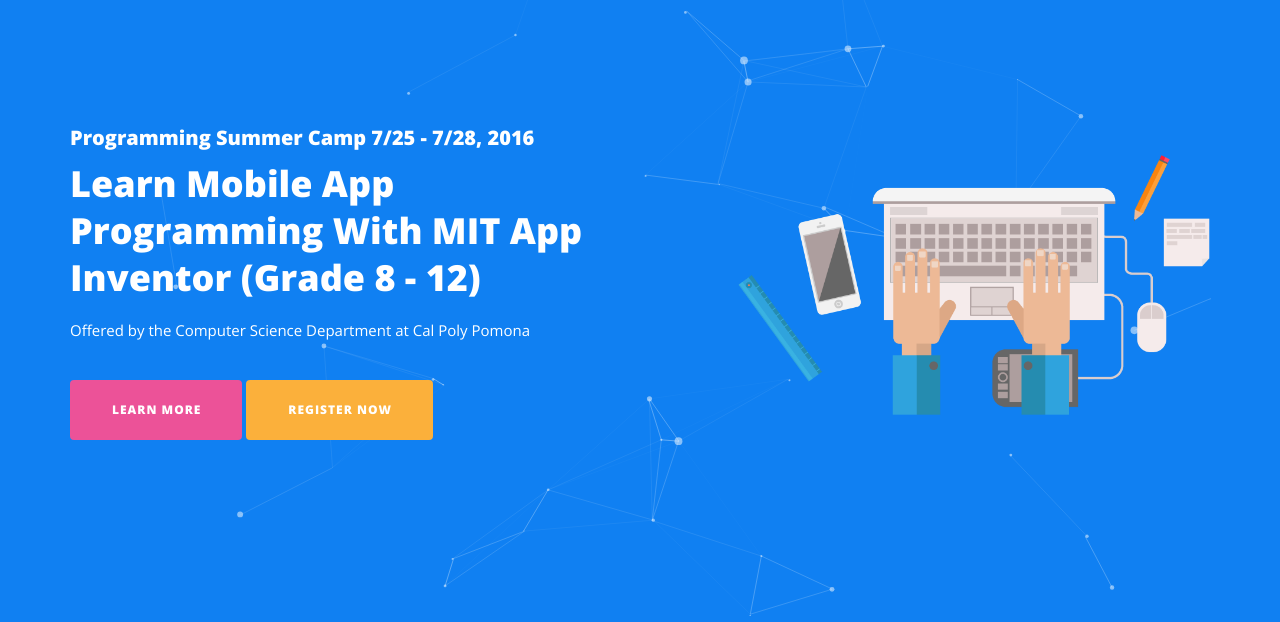
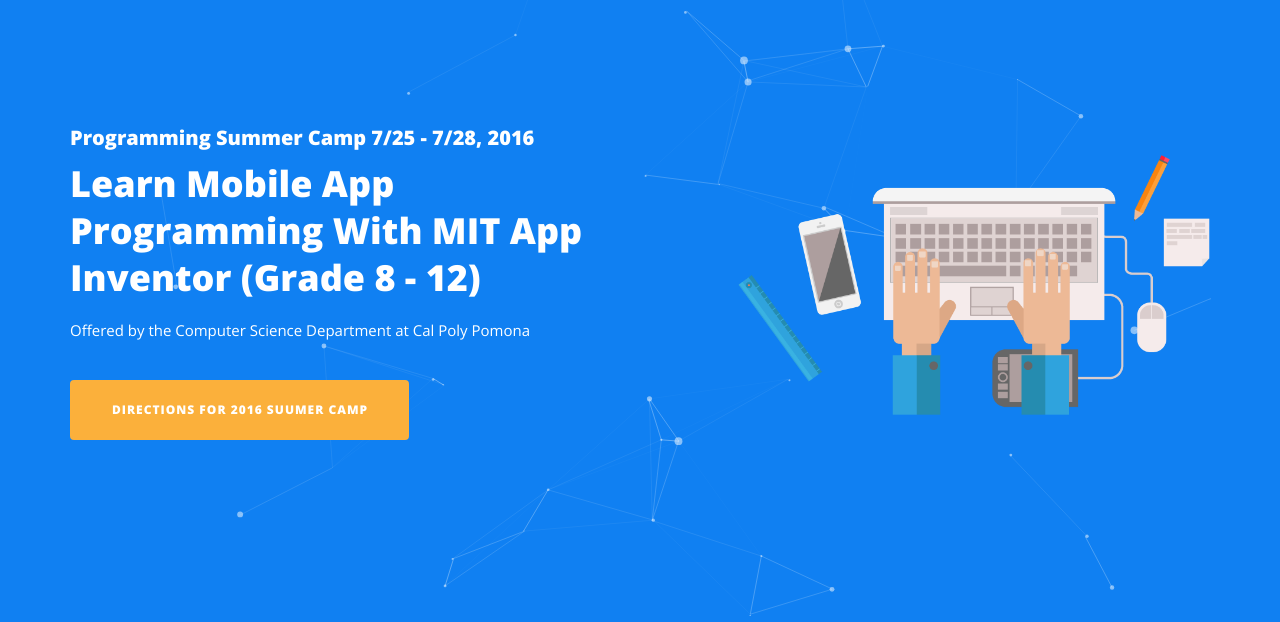
Before and after one commit to cpp-summercamp/cpp-summercamp.github.io, a plain HTML site: page index.html in a window 1280 px wide. Shown: the part 105-727 px from the top of the page. Drawn offline with nearby package versions, Linux system fonts and the light colour scheme; some packages are replaced by stand-ins of ours.

Commit message:
Added camp info

```diff
--- a/index.html
+++ b/index.html
@@ -81,8 +81,9 @@
                     <p>Offered by the <a href="http://www.cpp.edu/~cs" target="_blank">Computer Science Department</a> at <a href="http://www.cpp.edu" target="_blank">Cal Poly Pomona</a></p>
                   </div> <!-- .section-heading -->
                   <div class="section-content">
-                    <a class="btn btn-pink m-y-5" href="#about">Learn More</a>
-                    <a class="btn btn-warning m-y-5" href="#pricing">Register Now</a>
+                    <!-- <a class="btn btn-pink m-y-5" href="#about">Learn More</a> -->
+                    <!-- <a class="btn btn-warning m-y-5" href="#pricing">Register Now</a> -->
+                    <a class="btn btn-warning m-y-5" href="docs/cppprogrammingcamp.pdf">Directions for 2016 Suumer Camp</a>
                   </div> <!-- .section-content -->
                 </div>
               </div>
```
Also changed, not shown: 1 other file.
